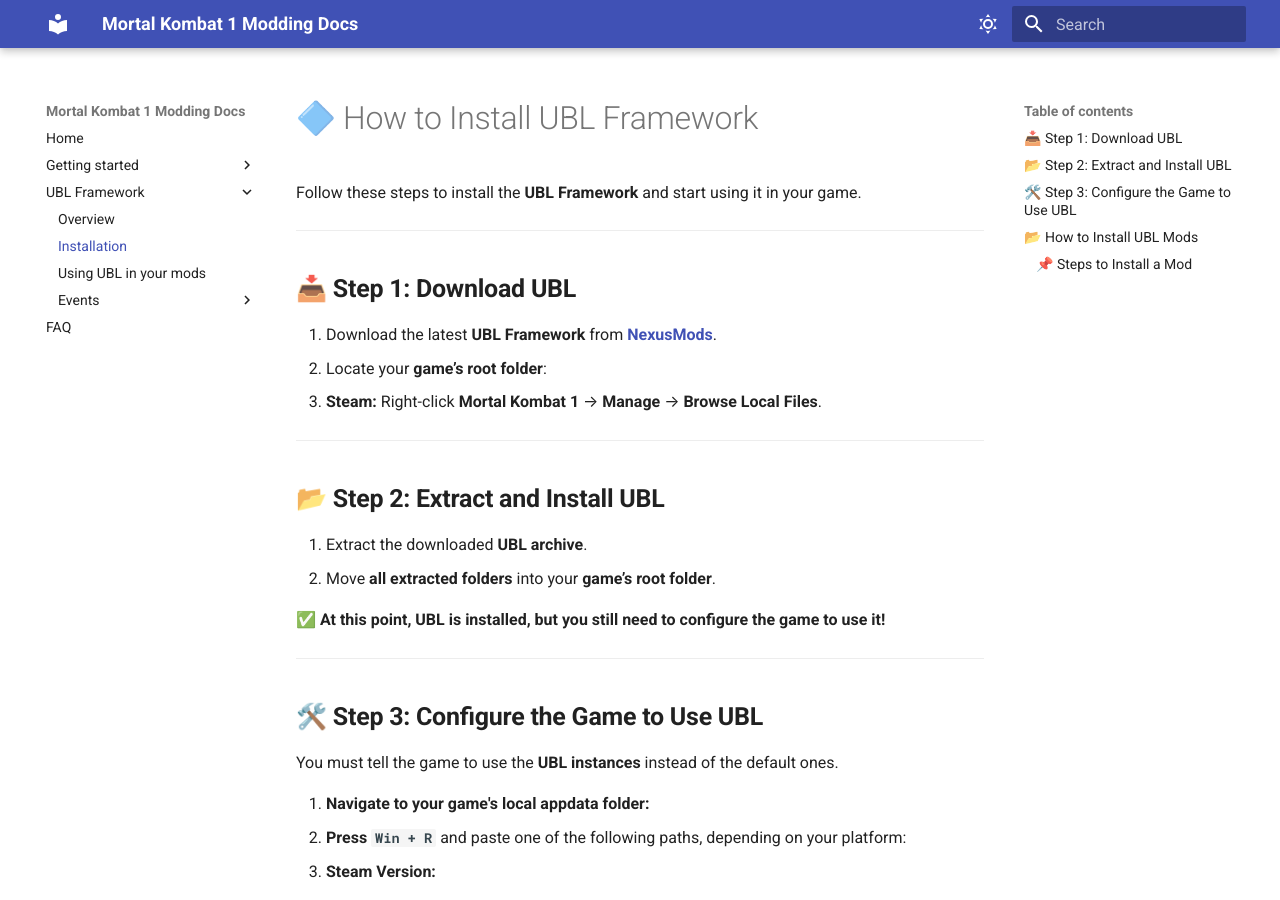
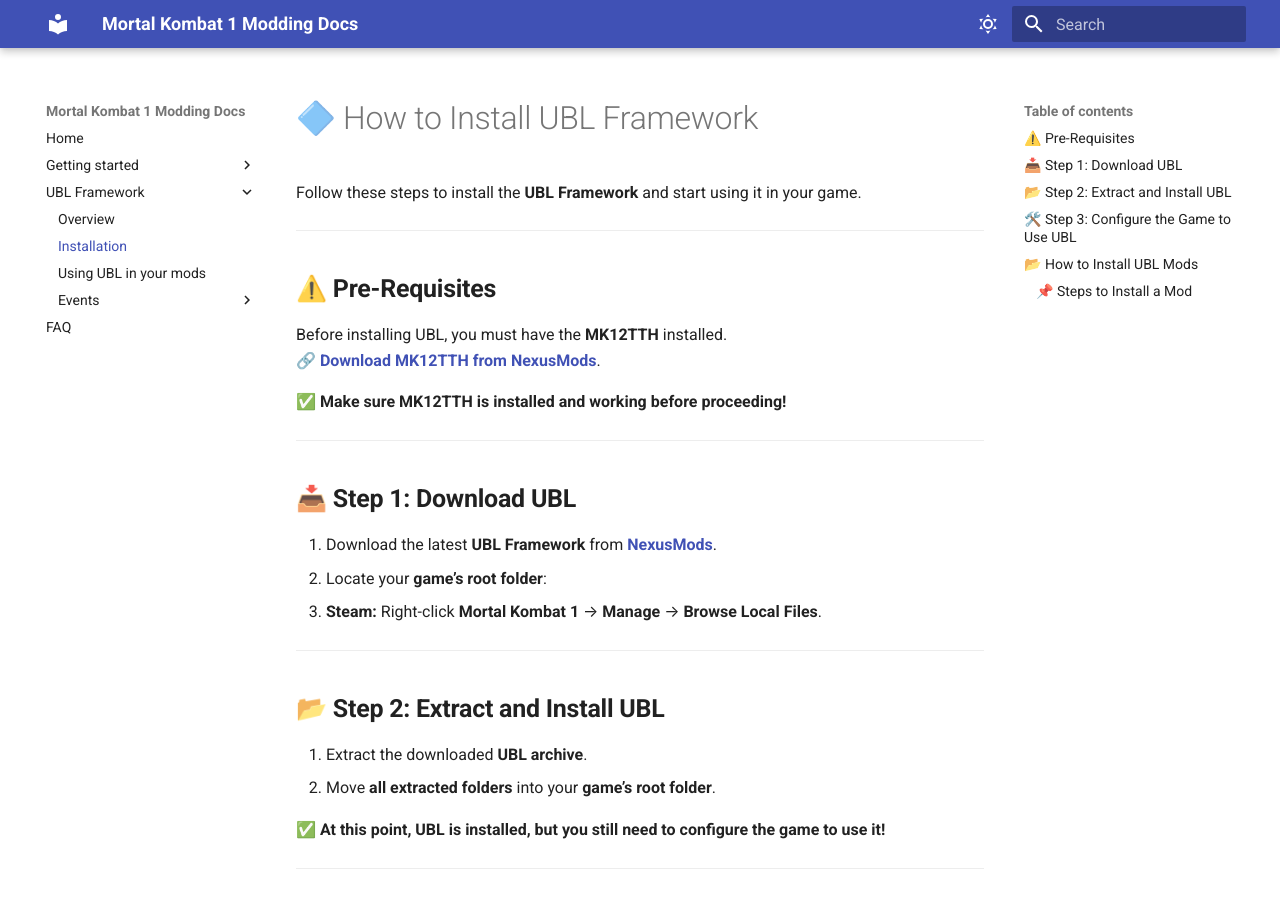
Before and after one commit to MK1-Modding/MK1-Modding.github.io, an MkDocs documentation site: the page built from docs/ubl/ubl-install-guide.md, in a window 1280 px wide and 900 px high. Built offline with MkDocs 1.6.1 and Material for MkDocs 9.7.7, drawn with Linux system fonts in a browser that asks for light colours.

Commit message:
Add MK12TTH pre-requisite

```diff
--- a/docs/ubl/ubl-install-guide.md
+++ b/docs/ubl/ubl-install-guide.md
@@ -1,6 +1,14 @@
 # 🔷 How to Install UBL Framework
 
 Follow these steps to install the **UBL Framework** and start using it in your game.
+
+---
+
+## ⚠️ **Pre-Requisites**
+Before installing UBL, you must have the **MK12TTH** installed.
+🔗 **[Download MK12TTH from NexusMods](https://www.nexusmods.com/mortalkombat/mods/62)**.
+
+✅ **Make sure MK12TTH is installed and working before proceeding!**
 
 ---
 
```
